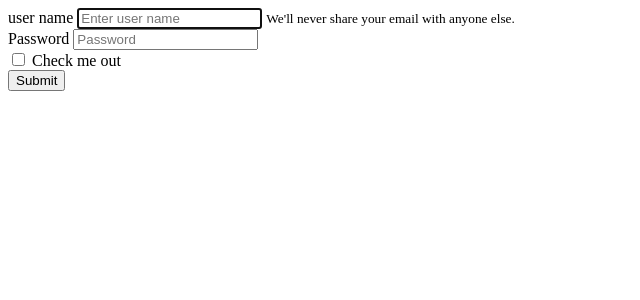
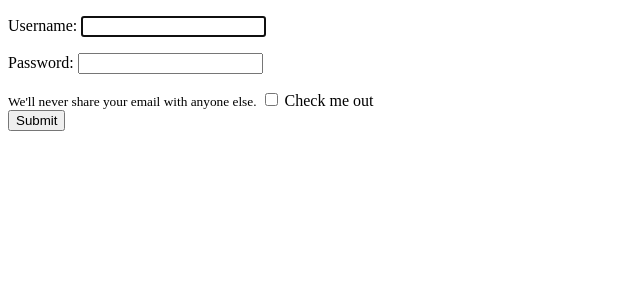
Before and after one commit to mohammadparsa82/Blog, a Django app: page /accounts/login in a window 1280 px wide. Shown: the top 300 px of the page, without its empty margins (0-640 px from the left). Run offline with Django 4.2, Linux system fonts and the light colour scheme; parts of the project's set-up code (start-up, migrations or seed data) failed here and were passed over.

Commit message:
logout form & login required

```diff
--- a/accounts/views.py
+++ b/accounts/views.py
@@ -1,21 +1,33 @@
 from django.shortcuts import render , redirect
-from django.contrib.auth import authenticate, login
-
+from django.contrib.auth import authenticate, login , logout
+from django.contrib.auth.forms import AuthenticationForm
+from django.contrib.auth.decorators import login_required
 # Create your views here.
 def login_views(request):
-  if request.method == 'POST':
-    username = request.POST["username"]
-    password = request.POST["password"]
-    user = authenticate(request, username=username, password=password)
-    if user is not None:
-      login(request,user)
-      return render('website/index.html')
+    if not request.user.is_authenticated:
+      if request.method == 'POST':
+        form = AuthenticationForm(request=request , data=request.POST)
+        if form.is_valid():
+          username = form.cleaned_data.get('username')
+          password = form.cleaned_data.get('password')
+        user = authenticate(request, username=username, password=password)
+        if user is not None:
+          login(request,user)
+          return redirect('/')
 
-  return render(request,'accounts/login.html')
+      form= AuthenticationForm()
+      context = {'form':form}
+      return render(request,'accounts/login.html', context)
+    else:
+        return redirect('/')
 
+
+@login_required
 def logout_views(request):
- #   return
-    pass
+    logout(request)
+    return redirect('/')
+
+
 def signup_views(request):
   #  return render(request,'accounts/signup.html')
     pass
--- a/blogs/views.py
+++ b/blogs/views.py
@@ -3,8 +3,10 @@ from blogs.models import Post ,comment
 from django.core.paginator import Paginator ,EmptyPage ,PageNotAnInteger
 from blogs.forms import CommentForm
 from django.contrib import messages
+from django.contrib.auth.decorators import login_required
 
 
+@login_required
 def blogs_view(request, **kwargs):
     posts = Post.objects.filter(status = 1)
     if kwargs.get('cat_name') != None:
--- a/templates/accounts/login.html
+++ b/templates/accounts/login.html
@@ -11,15 +11,8 @@
     <form class="form-signin" method="post" action="{% url 'accounts:login' %}">
         {% csrf_token %}
         <div class="form-group">
-          <label for="exampleInputEmail1">user name</label>
-          <input type="text" class="form-control" name="username" aria-describedby="emailHelp" placeholder="Enter user name" required autofocus>
+         {{form.as_p}}
           <small id="emailHelp" class="form-text text-muted">We'll never share your email with anyone else.</small>
-        </div>
-        <div class="form-group">
-          <label for="exampleInputPassword1">Password</label>
-          <input type="password" class="form-control" name="password" placeholder="Password" required>
-        </div>
-        <div class="form-group form-check">
           <input type="checkbox" class="form-check-input" id="exampleCheck1">
           <label class="form-check-label" for="exampleCheck1">Check me out</label>
         </div>
--- a/templates/base.html
+++ b/templates/base.html
@@ -42,6 +42,7 @@
                         <ul>
                             {% if request.user.is_authenticated %}
                             <li><a href="#">Logged in as {{request.user.username}}</a></li>
+                            <li><a href="{% url 'accounts:logout' %}">Logout</a></li>
                             {% else %}
                             <li><a href="{% url 'accounts:login' %}">Login</a></li>
                             {% endif %}
```
Also changed, not shown: db.sqlite3.
